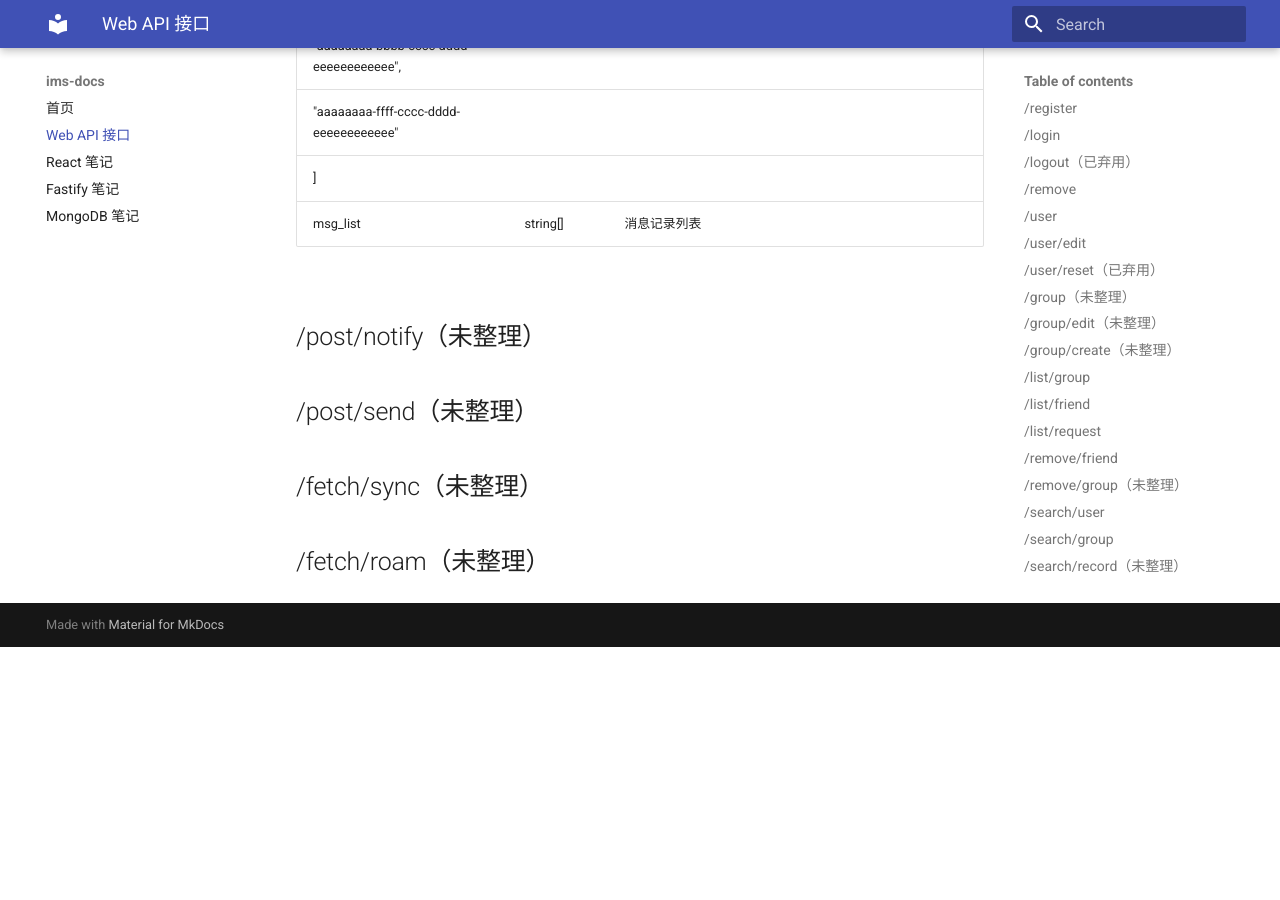
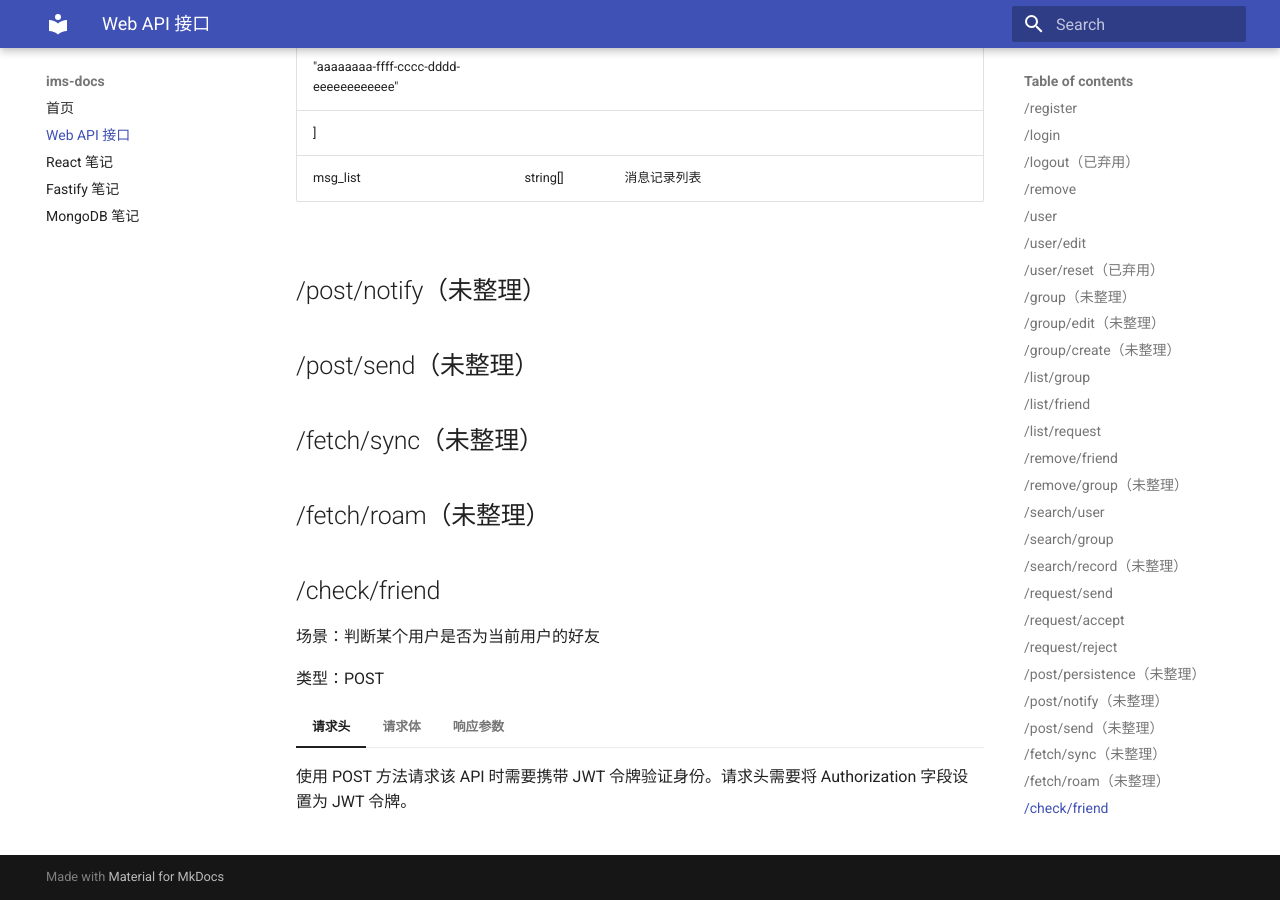
Before and after one commit to leverimmy/ims-docs, an MkDocs documentation site: the page built from docs/webapi.md, in a window 1280 px wide and 900 px high, scrolled down 8833 px. Built offline with MkDocs 1.6.1 and Material for MkDocs 9.7.7, drawn with Linux system fonts in a browser that asks for light colours; before the commit the page ends 9480 px from its top, so only the background shows below that; some of the changed text lies outside the part shown.

Commit message:
feat: Add /check/friend.

```diff
--- a/docs/webapi.md
+++ b/docs/webapi.md
@@ -559,3 +558,26 @@
 ## /fetch/sync（未整理）
 
 ## /fetch/roam（未整理）
+
+## /check/friend
+
+场景：判断某个用户是否为当前用户的好友
+
+类型：POST
+
+=== "请求头"
+
+    使用 POST 方法请求该 API 时需要携带 JWT 令牌验证身份。请求头需要将 Authorization 字段设置为 JWT 令牌。
+
+=== "请求体"
+
+    | 参数名称   | 类型   | 参数说明                                              | 参数示例                               |
+    | ---------- | ------ | ----------------------------------------------------- | -------------------------------------- |
+    | username | string | 待判断用户名称 | "Jimmy"
+=== "响应参数"
+
+    | 参数名称 | 类型   | 参数说明          | 参数示例                          |
+    | -------- | ------ | ----------------- | --------------------------------- |
+    | result | boolean | 判断是否为好友 | true |
+    | code     | number | 状态码 |  0                                 |
+    | msg  | string |     返回信息              | "They are friends." |
```
Also changed, not shown: other parts of docs/webapi.md (+1 -2 lines), site/search/search_index.json, site/webapi/index.html, 1 other file.
